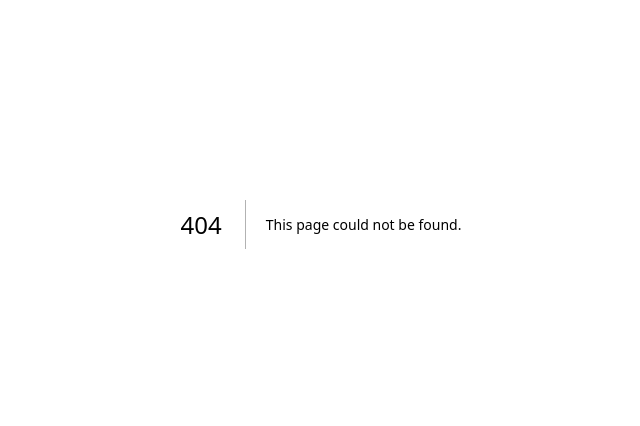
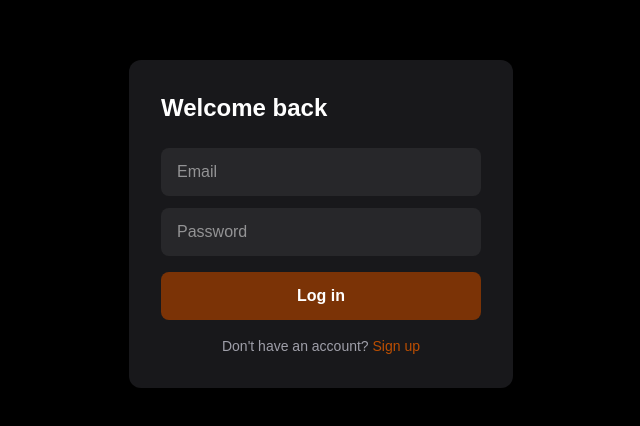
Before and after one commit to DanielMatloub/Kona, a Next.js app: page /auth in a window 1280 px wide. Before the commit this address had no page. Shown: the part 176-602 px from the top of the page, without its empty margins (319-959 px from the left). Built offline with nearby package versions, Linux system fonts and the light colour scheme; no server answers.

Commit message:
add auth page with Kona styling

```diff
--- /dev/null
+++ b/src/app/auth/page.tsx
@@ -0,0 +1,67 @@
+'use client'
+
+import { useState } from 'react'
+import { supabase } from '@/lib/supabase'
+
+export default function AuthPage() {
+  const [email, setEmail] = useState('')
+  const [password, setPassword] = useState('')
+  const [isLogin, setIsLogin] = useState(true)
+  const [message, setMessage] = useState('')
+
+  const handleSubmit = async () => {
+    if (isLogin) {
+      const { error } = await supabase.auth.signInWithPassword({ email, password })
+      if (error) setMessage(error.message)
+      else setMessage('Logged in!')
+    } else {
+      const { error } = await supabase.auth.signUp({ email, password })
+      if (error) setMessage(error.message)
+      else setMessage('Check your email to confirm your account!')
+    }
+  }
+
+  return (
+    <div className="min-h-screen flex items-center justify-center bg-black">
+      <div className="bg-zinc-900 p-8 rounded-xl w-full max-w-sm">
+        <h1 className="text-2xl font-bold text-white mb-6">
+          {isLogin ? 'Welcome back' : 'Join Kona'}
+        </h1>
+
+        <input
+          type="email"
+          placeholder="Email"
+          value={email}
+          onChange={(e) => setEmail(e.target.value)}
+          className="w-full bg-zinc-800 text-white rounded-lg px-4 py-3 mb-3 outline-none"
+        />
+        <input
+          type="password"
+          placeholder="Password"
+          value={password}
+          onChange={(e) => setPassword(e.target.value)}
+          className="w-full bg-zinc-800 text-white rounded-lg px-4 py-3 mb-4 outline-none"
+        />
+
+        <button
+          onClick={handleSubmit}
+          className="w-full bg-amber-900 hover:bg-amber-950 text-white font-semibold py-3 rounded-lg transition-colors"
+        >
+          {isLogin ? 'Log in' : 'Sign up'}
+        </button>
+
+        {message && <p className="text-amber-700 text-sm mt-4">{message}</p>}
+
+        <p className="text-zinc-400 text-sm mt-4 text-center">
+          {isLogin ? "Don't have an account?" : 'Already have an account?'}{' '}
+          <button
+            onClick={() => setIsLogin(!isLogin)}
+            className="text-amber-700 hover:underline"
+          >
+            {isLogin ? 'Sign up' : 'Log in'}
+          </button>
+        </p>
+      </div>
+    </div>
+  )
+}
--- /dev/null
+++ b/src/lib/supabase.ts
@@ -0,0 +1,6 @@
+import { createClient } from '@supabase/supabase-js'
+
+const supabaseUrl = process.env.NEXT_PUBLIC_SUPABASE_URL!
+const supabaseAnonKey = process.env.NEXT_PUBLIC_SUPABASE_ANON_KEY!
+
+export const supabase = createClient(supabaseUrl, supabaseAnonKey)
```
